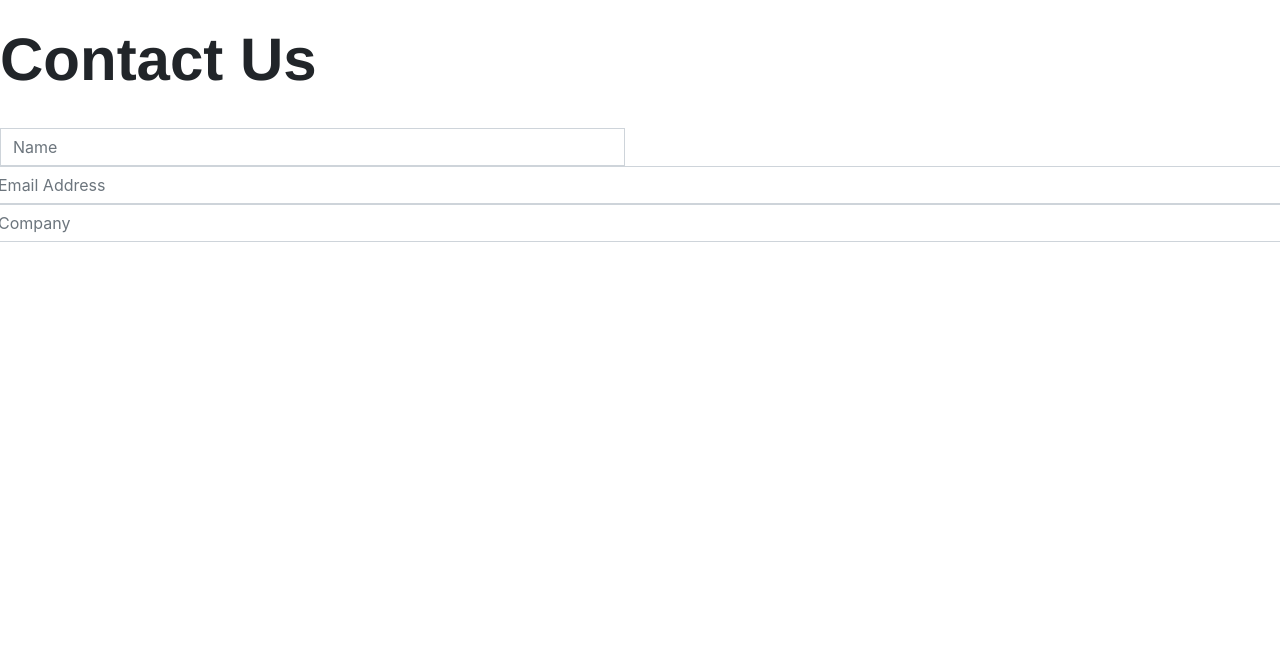
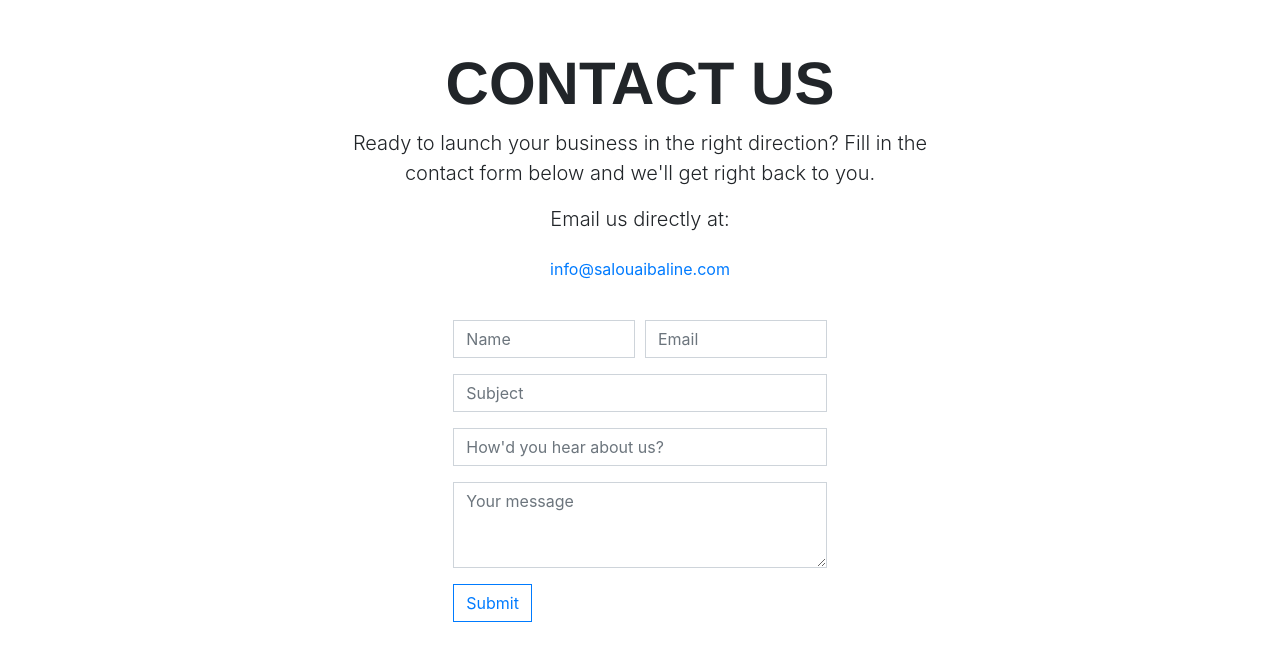
Before and after one commit to ivanmartinezmorales/react-ibaline-media, a React (Create React App) app in the folder ibaline-media/: page / in a window 1280 px wide. Shown: the top 660 px of the page. Built offline with nearby package versions, Linux system fonts and the light colour scheme; a web font is replaced by a local one.

Commit message:
Completed Template for contact

```diff
--- a/ibaline-media/src/pages/Contact.jsx
+++ b/ibaline-media/src/pages/Contact.jsx
@@ -1,65 +1,106 @@
 import React, { Component } from "react";
-import { Row, Col, Form, FormGroup, Label, Input } from "reactstrap";
-const FormHeader = () => {
+import { Row, Col, Form, FormGroup, Label, Input, Button } from "reactstrap";
+
+const ContactHeader = () => {
   return (
-    <div className="py-2 justify-content-center">
-      <h2 className="section-heading">Contact Us</h2>
+    <div class="text-center col-md-12">
+      <h2 class="section-heading text-uppercase">contact us</h2>
+
+      <div class="row">
+        <div class="mx-auto col-md-7">
+          <p class="lead">
+            Ready to launch your business in the right direction? Fill in the
+            contact form below and we'll get right back to you.
+          </p>
+
+          <p class="lead">Email us directly at:</p>
+
+          <a class="btn btn-link" href="mailto:example@email.com">
+            info@salouaibaline.com
+          </a>
+        </div>
+      </div>
     </div>
   );
 };
 
 const FormBody = () => {
   return (
-    <div className="py-3 justify-content-center">
-      <div className="row">
-        <div className="col-md-6">
-          <Input placeholder="Name" />
+    <section id="contact">
+      <div class="py-3 text-center">
+        <div class="container">
+          <div class="row py-3">
+            <ContactHeader />
+          </div>
         </div>
-        <div className="col-md-6" />
-        <Input placeholder="Email Address" />
       </div>
-      <div className="row">
-        <Input placeholder="Company" />
+
+      <div class="container col-md-6">
+        <div class="row">
+          <div class="mx-auto p-0 col-lg-7">
+            <form>
+              <div class="form-row">
+                <div class="form-group col-md-6">
+                  <input
+                    id="form27"
+                    class="form-control rounded-0"
+                    type="text"
+                    placeholder="Name"
+                  />
+                </div>
+
+                <div class="form-group col-md-6">
+                  <input
+                    id="form28"
+                    class="form-control rounded-0"
+                    type="email"
+                    placeholder="Email"
+                  />
+                </div>
+              </div>
+
+              <div class="form-group">
+                <input
+                  id="form29"
+                  class="form-control rounded-0"
+                  type="text"
+                  placeholder="Subject"
+                />
+              </div>
+
+              <div class="form-group">
+                <input
+                  id="form29"
+                  class="form-control rounded-0"
+                  type="text"
+                  placeholder="How'd you hear about us?"
+                />
+              </div>
+
+              <div class="form-group">
+                <textarea
+                  id="form30"
+                  class="form-control rounded-0"
+                  rows="3"
+                  placeholder="Your message"
+                />
+              </div>
+
+              <Button outline color="primary" type="Submit">
+                Submit
+              </Button>
+            </form>
+          </div>
+        </div>
       </div>
-    </div>
+    </section>
   );
 };
 
-// const FormBody = () => {
-//   return (
-//     <div>
-//       <Row>
-//         <Col md={6}>
-//           <FormGroup>
-//             <Label for="userName">Name</Label>
-//             <Input
-//               type="email"
-//               name="email"
-//               id="exampleEmail"
-//               placeholder="with a placeholder"
-//             />
-//           </FormGroup>
-//         </Col>
-//       </Row>
-//       <Col md={6}>
-//         <FormGroup>
-//           <Label for="examplePassword">Password</Label>
-//           <Input
-//             type="password"
-//             name="password"
-//             id="examplePassword"
-//             placeholder="password placeholder"
-//           />
-//         </FormGroup>
-//       </Col>
-//     </div>
-//   );
-// };
 class Contact extends Component {
   render() {
     return (
       <div className="py-3 justify-content-center">
-        <FormHeader />
         <Form>
           <FormBody />
         </Form>
--- a/ibaline-media/src/pages/Testimonials.jsx
+++ b/ibaline-media/src/pages/Testimonials.jsx
@@ -29,5 +29,4 @@ class Testimonials extends Component {
   }
 }
 
-console.log("hello world");
 export default Testimonials;
```
